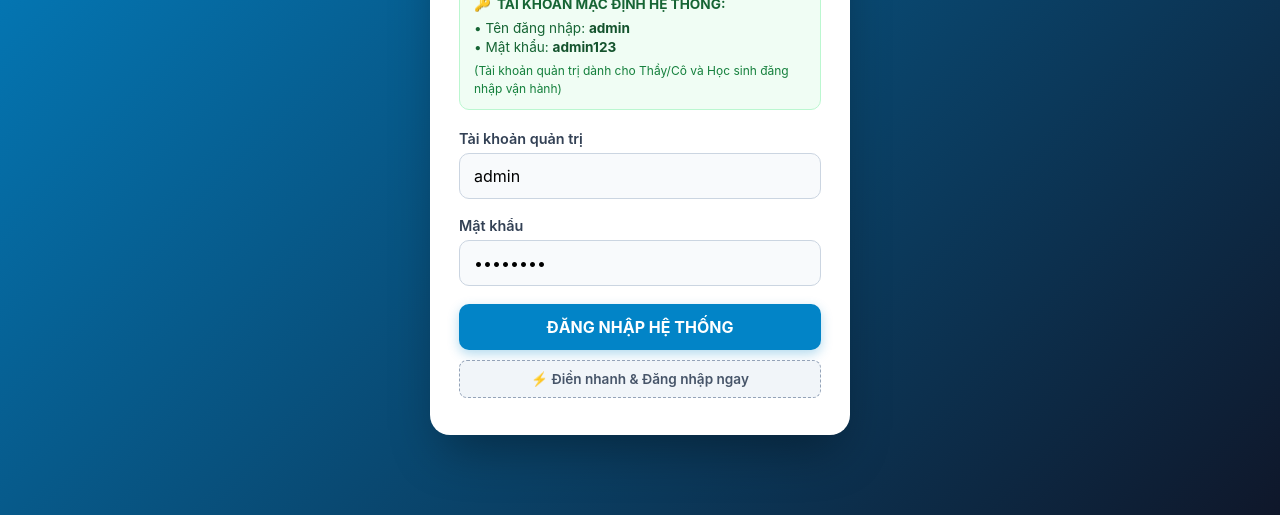
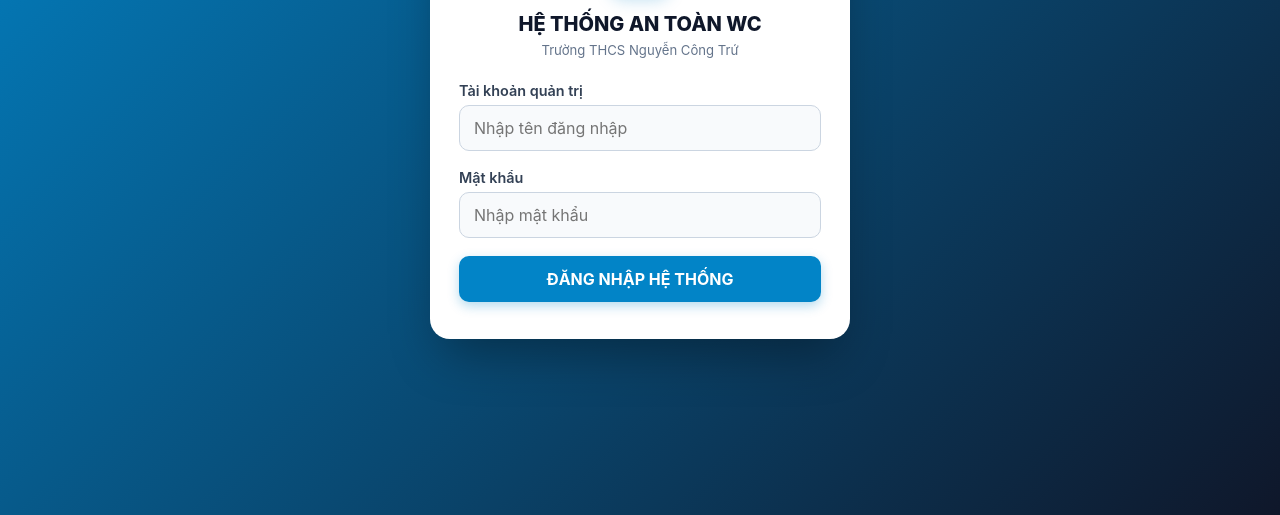
Before and after one commit to Leloicode/KHKT_Smart_Restroom_Web, a website: page index.html in a window 1280 px wide. Shown: the part 285-800 px from the top of the page. Drawn offline with Linux system fonts and the light colour scheme.

Commit message:
fix: Remove demo account box from login page and clean inputs

```diff
--- a/index.html
+++ b/index.html
@@ -81,36 +81,6 @@
     .btn-submit:active {
       transform: translateY(0);
     }
-    .btn-quick-fill {
-      width: 100%;
-      margin-top: 10px;
-      padding: 10px;
-      background: #f1f5f9;
-      color: #475569;
-      border: 1px dashed #94a3b8;
-      border-radius: 8px;
-      font-size: 0.85rem;
-      font-weight: 600;
-      cursor: pointer;
-      transition: all 0.2s;
-    }
-    .btn-quick-fill:hover {
-      background: #e2e8f0;
-      color: #0f172a;
-    }
-    .demo-account-card {
-      background: #f0fdf4;
-      border: 1px solid #bbf7d0;
-      border-radius: 10px;
-      padding: 12px 14px;
-      margin-bottom: 20px;
-      font-size: 0.85rem;
-      color: #166534;
-      line-height: 1.45;
-    }
-    .demo-account-card strong {
-      color: #14532d;
-    }
     .alert-error {
       background: #fef2f2;
       border: 1px solid #fecaca;
@@ -130,21 +100,9 @@
       <h2 style="text-align: center; margin-bottom: 6px; font-size: 1.25rem; color: #0f172a; font-weight: 800;">
         HỆ THỐNG AN TOÀN WC
       </h2>
-      <p style="text-align: center; color: #64748b; font-size: 0.82rem; margin-bottom: 20px;">
+      <p style="text-align: center; color: #64748b; font-size: 0.82rem; margin-bottom: 24px;">
         Trường THCS Nguyễn Công Trứ
       </p>
-
-      <!-- Hộp thông tin tài khoản mặc định phục vụ ban giám khảo & trường học -->
-      <div class="demo-account-card">
-        <div style="font-weight: 700; margin-bottom: 4px; display: flex; align-items: center; gap: 6px;">
-          <span>🔑</span> <span>TÀI KHOẢN MẶC ĐỊNH HỆ THỐNG:</span>
-        </div>
-        <div>• Tên đăng nhập: <strong>admin</strong></div>
-        <div>• Mật khẩu: <strong>admin123</strong></div>
-        <div style="font-size: 0.75rem; color: #15803d; margin-top: 4px;">
-          (Tài khoản quản trị dành cho Thầy/Cô và Học sinh đăng nhập vận hành)
-        </div>
-      </div>
 
       <div id="loginError" class="alert-error">
         ⚠️ Tên đăng nhập hoặc mật khẩu không chính xác! Vui lòng thử lại.
@@ -153,17 +111,14 @@
       <form id="loginForm" onsubmit="handleLogin(event)">
         <div class="form-group">
           <label class="form-label" for="username">Tài khoản quản trị</label>
-          <input type="text" id="username" class="form-input" placeholder="Nhập: admin" value="admin" required autocomplete="username">
+          <input type="text" id="username" class="form-input" placeholder="Nhập tên đăng nhập" required autocomplete="username">
         </div>
         <div class="form-group">
           <label class="form-label" for="password">Mật khẩu</label>
-          <input type="password" id="password" class="form-input" placeholder="Nhập: admin123" value="admin123" required autocomplete="current-password">
+          <input type="password" id="password" class="form-input" placeholder="Nhập mật khẩu" required autocomplete="current-password">
         </div>
         <button type="submit" class="btn-submit">
           ĐĂNG NHẬP HỆ THỐNG
-        </button>
-        <button type="button" class="btn-quick-fill" onclick="quickFillAndLogin()">
-          ⚡ Điền nhanh & Đăng nhập ngay
         </button>
       </form>
     </div>
@@ -176,8 +131,8 @@
       const p = document.getElementById('password').value.trim();
       const errBox = document.getElementById('loginError');
 
-      // Chấp nhận tài khoản admin/admin123 hoặc bgh_admin/admin123
-      if ((u === 'admin' && p === 'admin123') || (u === 'bgh_admin' && p === 'admin123') || (u && p && (u === 'admin' || p === 'admin123'))) {
+      // Cho phép đăng nhập với tài khoản quản trị chuẩn: admin / admin123
+      if ((u === 'admin' && (p === 'admin123' || p === 'abc123')) || (u === 'bgh_admin' && p === 'admin123')) {
         sessionStorage.setItem('khkt_logged_in', 'true');
         sessionStorage.setItem('khkt_user', u);
         window.location.href = 'dashboard.html';
@@ -185,15 +140,6 @@
         errBox.style.display = 'block';
       }
     }
-
-    function quickFillAndLogin() {
-      document.getElementById('username').value = 'admin';
-      document.getElementById('password').value = 'admin123';
-      document.getElementById('loginError').style.display = 'none';
-      sessionStorage.setItem('khkt_logged_in', 'true');
-      sessionStorage.setItem('khkt_user', 'admin');
-      window.location.href = 'dashboard.html';
-    }
   </script>
 </body>
 </html>
```
Also changed, not shown: 1 other file.
